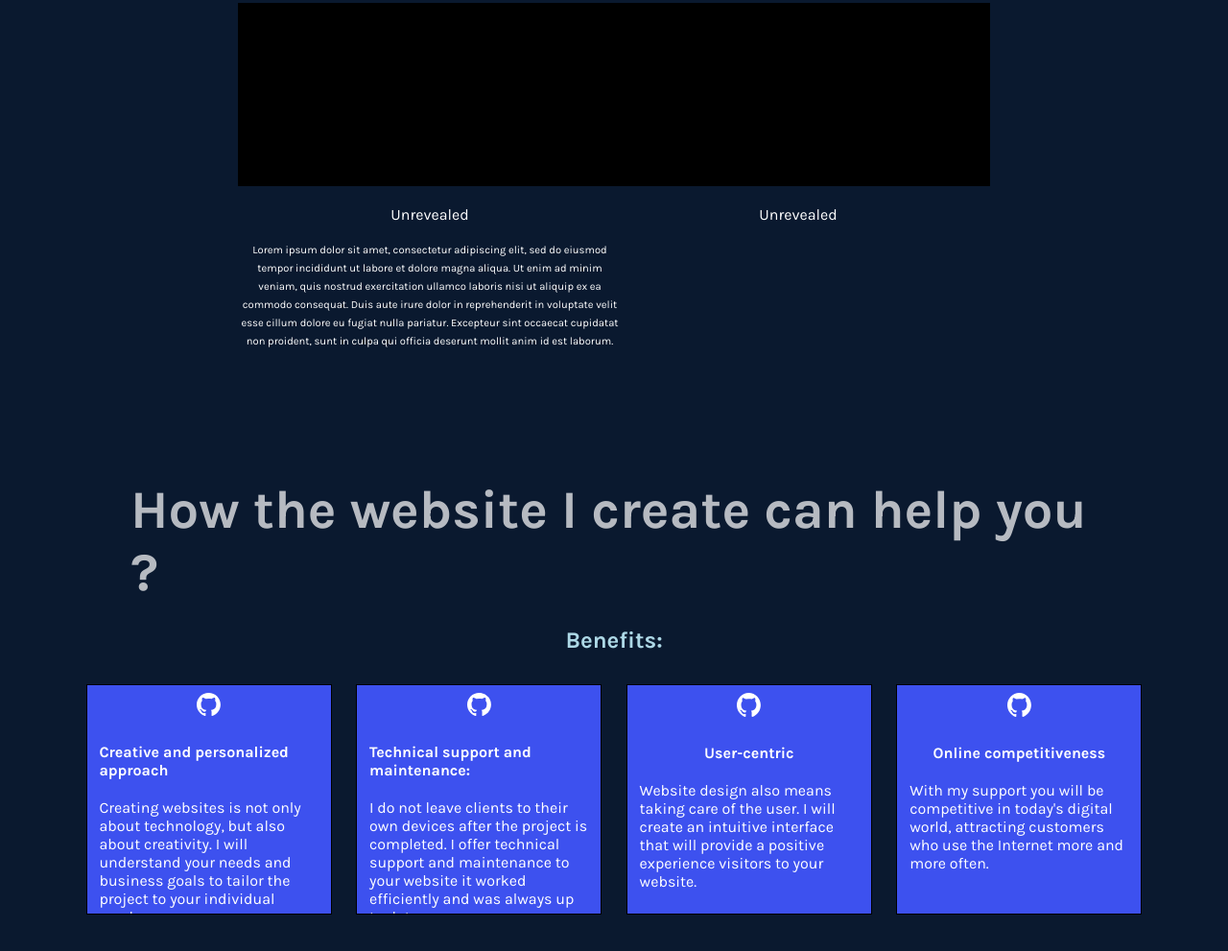
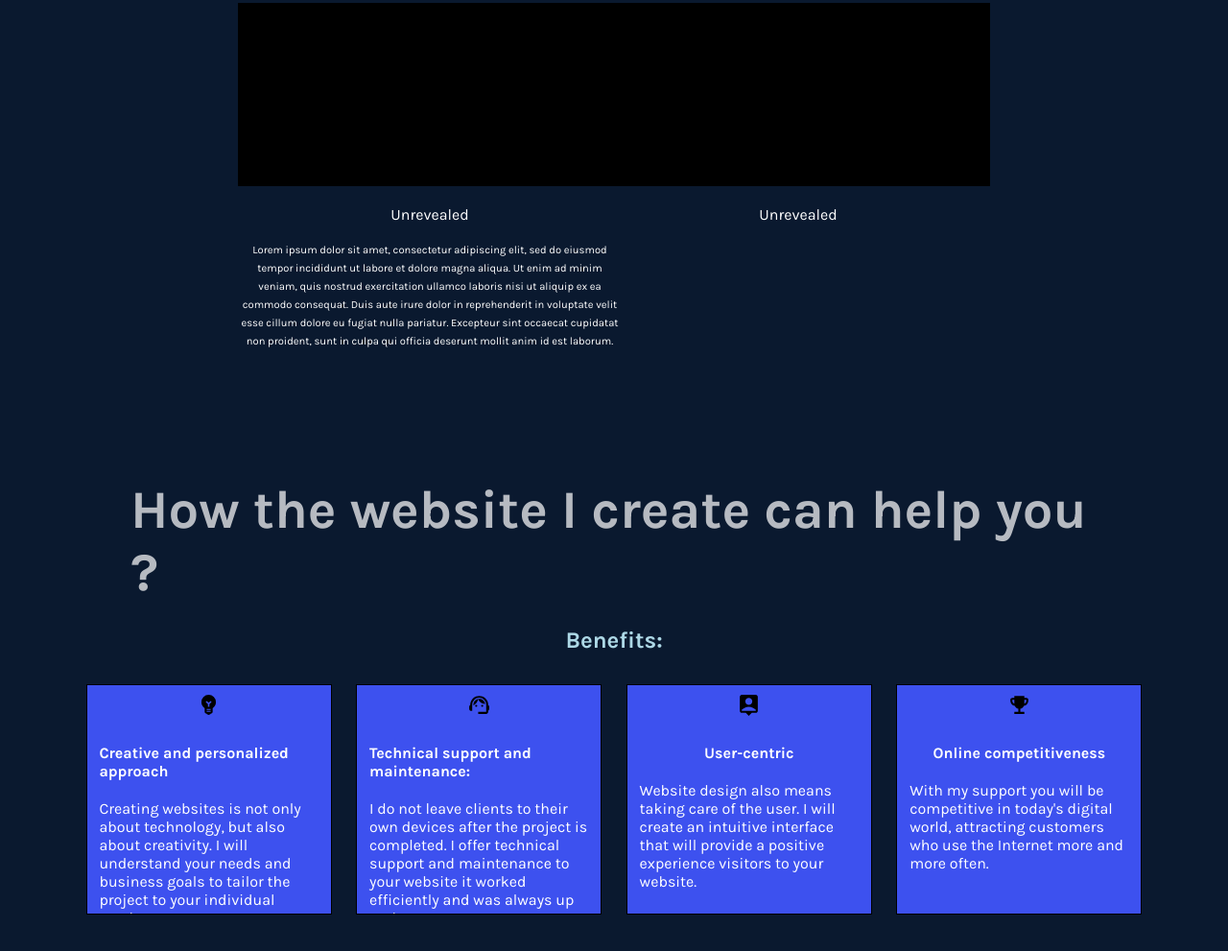
Before and after one commit to XMikolajX/XMikolajX.github.io, a plain HTML site: page index.html in a window 1280 px wide. Shown: the part 1029-2020 px from the top of the page at 96% size. Drawn offline with nearby package versions, Linux system fonts and the light colour scheme.

Commit message:
icon update

```diff
--- a/index.html
+++ b/index.html
@@ -260,7 +260,7 @@
 
           <div id="boxContainer" class="flex-class">
             <div class="benefitsBox flex-class">
-              <img class="benefitsBoxImg" src="https://xmikolajx.github.io/icon/github-mark/github-mark-white.svg" alt="">
+              <img class="benefitsBoxImg" src="https://xmikolajx.github.io/icon/emoji_objects_FILL1_wght400_GRAD0_opsz24.svg" alt="">
               <h4 class="benefitsBoxHeader">
                 Creative and personalized approach
               </h4>
@@ -274,7 +274,7 @@
             </div>
 
               <div class="benefitsBox flex-class">
-                <img  class="benefitsBoxImg" src="https://xmikolajx.github.io/icon/github-mark/github-mark-white.svg" alt="">
+                <img  class="benefitsBoxImg" src="https://xmikolajx.github.io/icon/support_agent_FILL1_wght400_GRAD0_opsz24.svg" alt="">
                 <h4 class="benefitsBoxHeader">
                   Technical support and maintenance:
                 </h4>
@@ -289,7 +289,7 @@
 
 
                   <div class="benefitsBox flex-class">
-                    <img class="benefitsBoxImg" src="https://xmikolajx.github.io/icon/github-mark/github-mark-white.svg" alt="">
+                    <img class="benefitsBoxImg" src="https://xmikolajx.github.io/icon/person_pin_FILL1_wght400_GRAD0_opsz24.svg" alt="">
                     <h4 class="benefitsBoxHeader">
                       User-centric
 
@@ -305,7 +305,7 @@
 
                     </div>
                     <div class="benefitsBox flex-class">
-                      <img class="benefitsBoxImg" src="https://xmikolajx.github.io/icon/github-mark/github-mark-white.svg" alt="">
+                      <img class="benefitsBoxImg" src="https://xmikolajx.github.io/icon/trophy_FILL1_wght400_GRAD0_opsz24.svg" alt="">
                       <h4 class="benefitsBoxHeader">
                         Online competitiveness
                       </h4>
```
